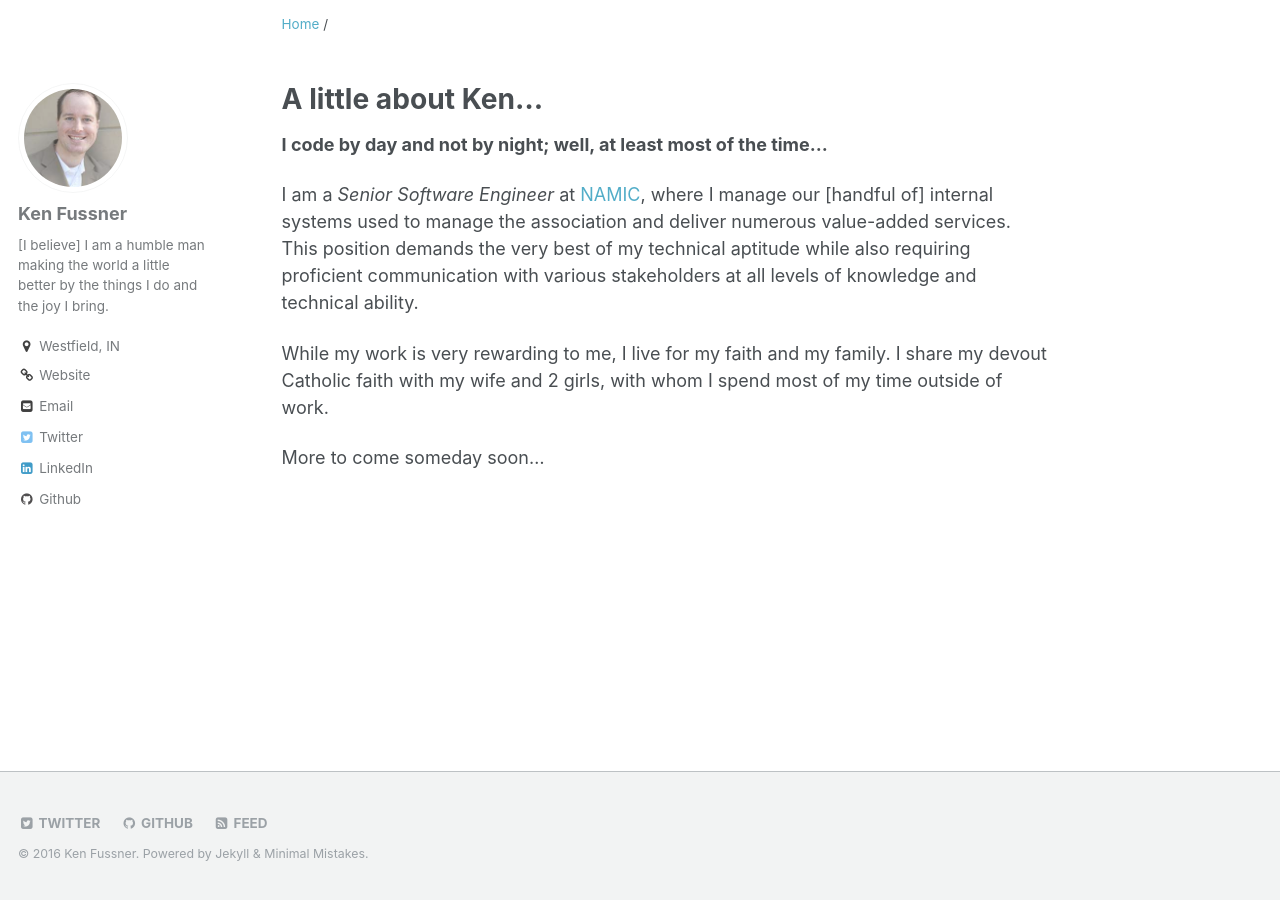
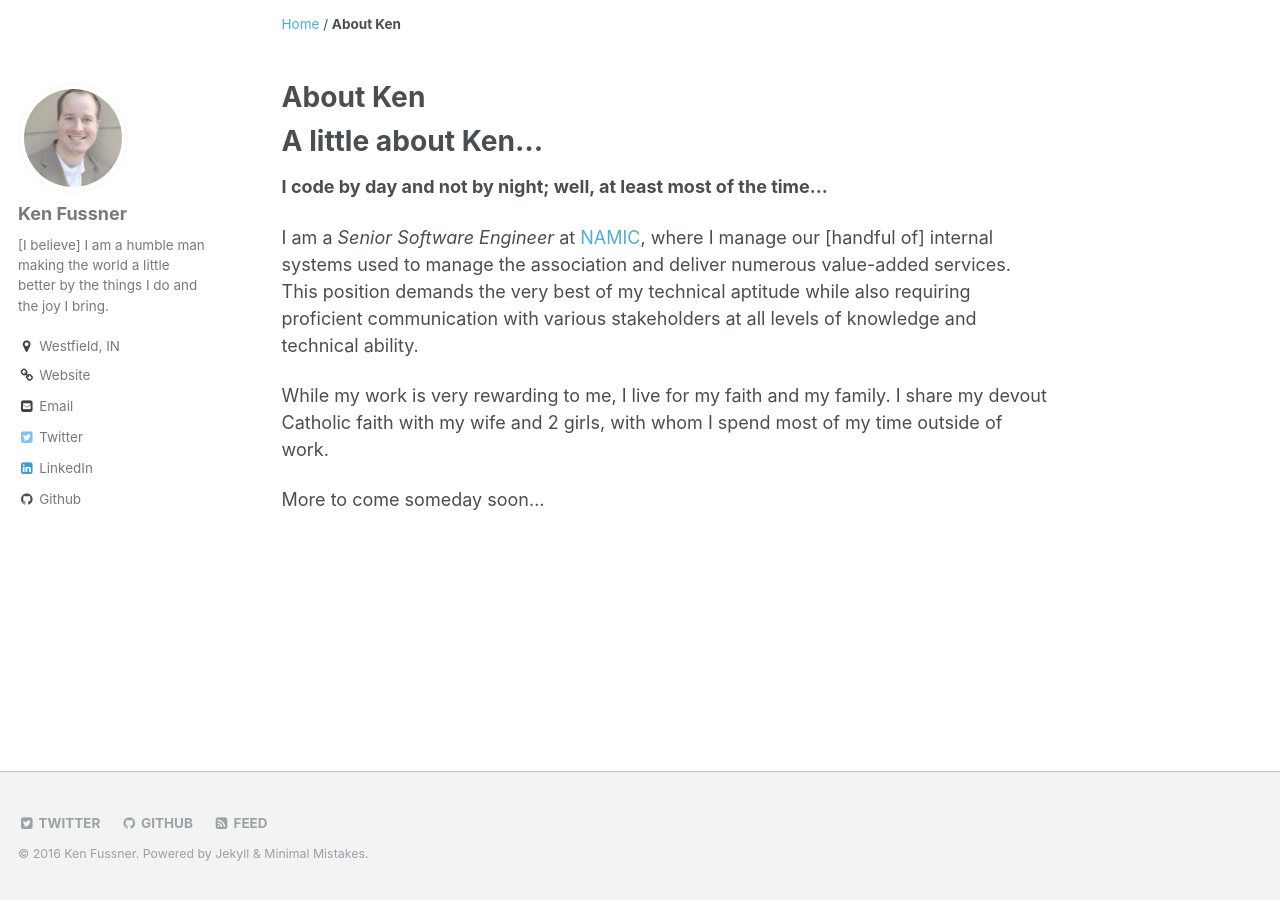
Before and after one commit to kenfussner/kenfussner.github.io, a Jekyll site: the page built from _pages/about.md, in a window 1280 px wide. Built offline with Jekyll 4.4.1, drawn with Linux system fonts in a browser that asks for light colours.

Commit message:
about updates

```diff
--- a/_pages/about.md
+++ b/_pages/about.md
@@ -1,7 +1,10 @@
 ---
+title: "About Ken"
 layout: single
+excerpt: "A little about Ken..."
 author_profile: true
 permalink: /about/
+sitemap: true
 ---
 
 A little about Ken...
```
